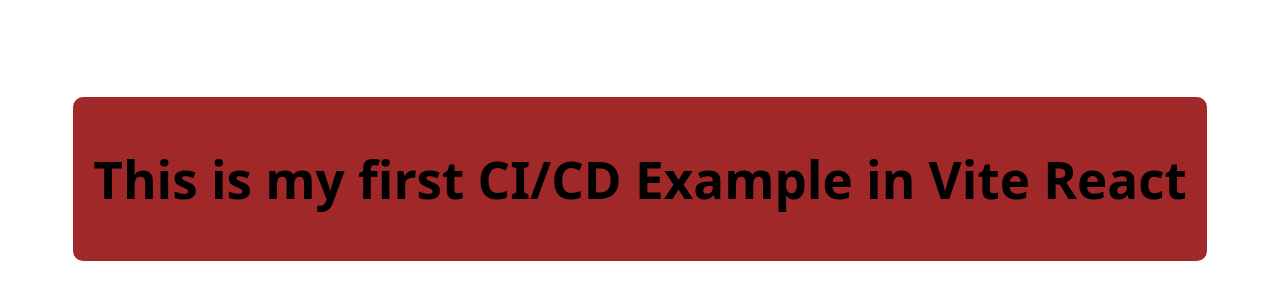
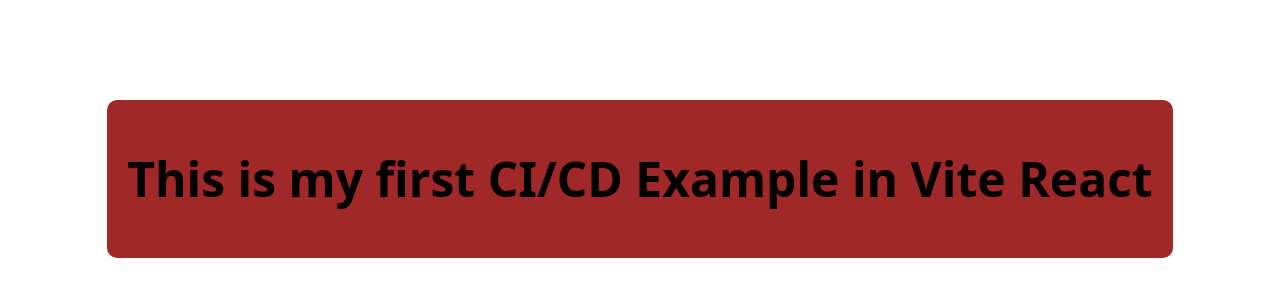
Before and after one commit to mernstackproject/vercel_ci_cd_react, a React (Vite) app: page / in a window 1280 px wide. Shown: the part 246-546 px from the top of the page. Built offline with nearby package versions, Linux system fonts and the light colour scheme.

Commit message:
feat:add font size

```diff
--- a/src/App.jsx
+++ b/src/App.jsx
@@ -4,8 +4,9 @@
 
   return (
     <>
-      <div style={{ textAlign: 'center', marginTop: '50px' , backgroundColor: '#a02828ff', padding: '20px', borderRadius: '10px', color:"black"}}>
+      <div style={{ textAlign: 'center', marginTop: '50px' , backgroundColor: '#a02828ff', padding: '20px', borderRadius: '10px', color:"black", fontSize:"15px"}}>
        <h1>This is my first CI/CD Example in Vite React</h1>
+
        </div>
     </>
   )
```
